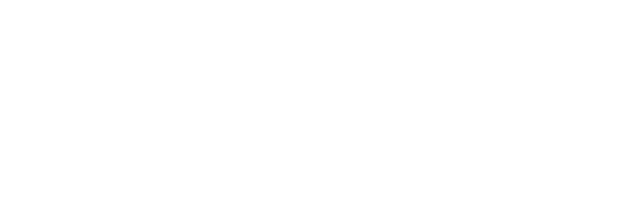
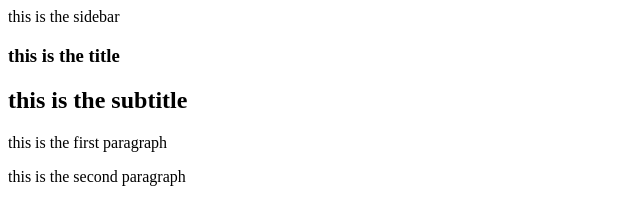
Before and after one commit to Dawid930/plant-a-tree, a plain HTML site: page frontend/index.html in a window 1280 px wide. Shown: the whole page, without its empty margins (0-640 px from the left). Drawn offline with Linux system fonts and the light colour scheme.

Commit message:
plant-a-tree-completed

```diff
--- a/frontend/index.html
+++ b/frontend/index.html
@@ -8,5 +8,17 @@
 </head>
 <body>
 	<div id="root"></div>
+	<aside>this is the sidebar</aside>
+	<section>
+		<article>
+			<header>
+				<h1>this is the title</h1>
+				<h2>this is the subtitle</h2>
+			</header>
+			<p>this is the first paragraph</p>
+			<p>this is the second paragraph</p>
+		</article>
+	</section>
+
 </body>
 </html>
```
